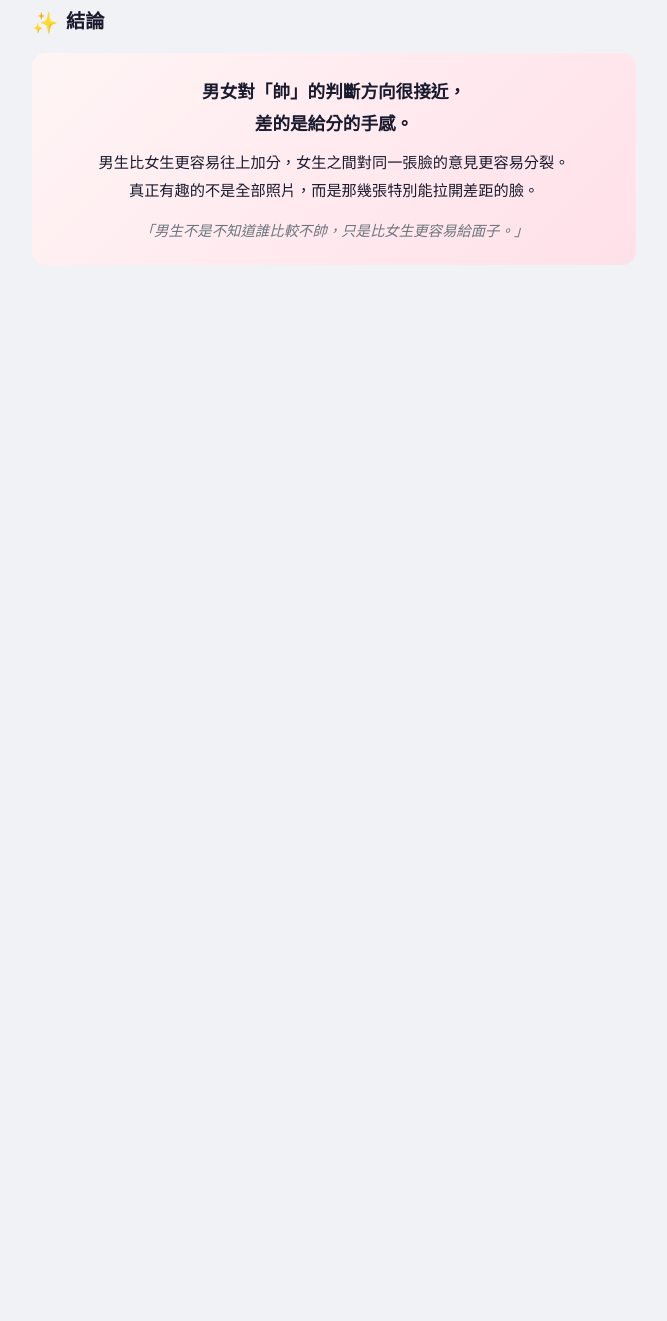
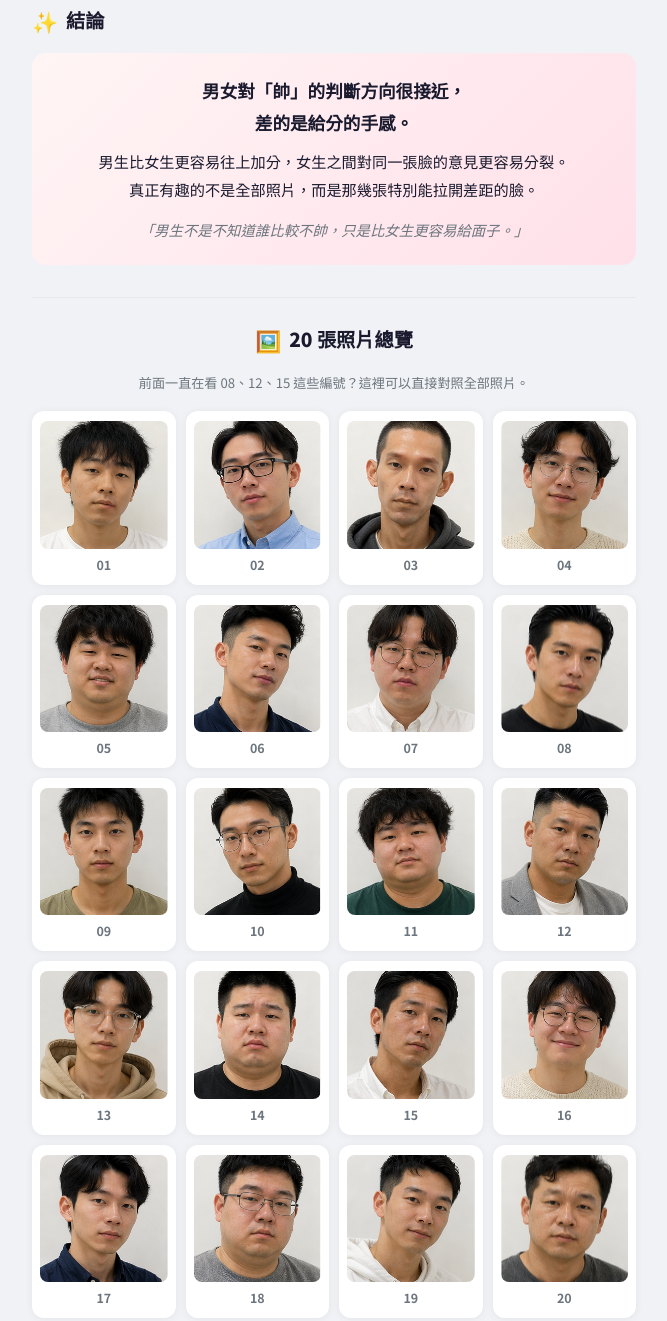
Before and after one commit to lisachiu/face-rating, a website: page public/analysis.html in a window 1280 px wide. Shown: the part 3171-4492 px from the top of the page, without its empty margins (306-973 px from the left). Before the commit the page ends 3528 px from the top, so only its background shows below. Drawn offline with Linux system fonts and the light colour scheme.

Commit message:
feat: add 20-photo gallery reference section to analysis page

```diff
--- a/public/analysis.html
+++ b/public/analysis.html
@@ -313,6 +313,42 @@
       margin-top: 4px;
     }
 
+    /* Gallery */
+    .gallery-header {
+      text-align: center;
+      margin-bottom: 16px;
+    }
+    .gallery-header .desc {
+      font-size: 0.82rem;
+      color: var(--text-sec);
+      margin-top: 6px;
+    }
+    .gallery-grid {
+      display: grid;
+      grid-template-columns: repeat(4, 1fr);
+      gap: 10px;
+    }
+    .gallery-cell {
+      background: var(--card);
+      border-radius: 12px;
+      box-shadow: 0 1px 8px rgba(0,0,0,0.06);
+      padding: 10px 8px 8px;
+      text-align: center;
+    }
+    .gallery-cell img {
+      width: 100%;
+      aspect-ratio: 1;
+      object-fit: cover;
+      border-radius: 8px;
+      display: block;
+    }
+    .gallery-cell .gid {
+      font-size: 0.78rem;
+      font-weight: 700;
+      color: var(--text-sec);
+      margin-top: 6px;
+    }
+
     /* Responsive */
     @media (max-width: 520px) {
       .page { padding: 20px 14px 48px; }
@@ -320,6 +356,8 @@
       .stat-grid { gap: 8px; }
       .stat-card .val { font-size: 1.3rem; }
       .photo-item img { width: 48px; height: 48px; }
+      .gallery-grid { grid-template-columns: repeat(3, 1fr); gap: 8px; }
+      .gallery-cell { padding: 8px 6px 6px; }
     }
   </style>
 </head>
@@ -652,6 +690,36 @@
       </div>
     </div>
 
+    <!-- 9. Photo Gallery -->
+    <div class="section" style="margin-top: 20px; padding-top: 24px; border-top: 1px solid var(--border);">
+      <div class="gallery-header">
+        <div class="section-title" style="justify-content: center;"><span class="icon">🖼️</span> 20 張照片總覽</div>
+        <p class="desc">前面一直在看 08、12、15 這些編號？這裡可以直接對照全部照片。</p>
+      </div>
+      <div class="gallery-grid">
+        <div class="gallery-cell"><img src="/photos/01.png" alt="01"><div class="gid">01</div></div>
+        <div class="gallery-cell"><img src="/photos/02.png" alt="02"><div class="gid">02</div></div>
+        <div class="gallery-cell"><img src="/photos/03.png" alt="03"><div class="gid">03</div></div>
+        <div class="gallery-cell"><img src="/photos/04.png" alt="04"><div class="gid">04</div></div>
+        <div class="gallery-cell"><img src="/photos/05.png" alt="05"><div class="gid">05</div></div>
+        <div class="gallery-cell"><img src="/photos/06.png" alt="06"><div class="gid">06</div></div>
+        <div class="gallery-cell"><img src="/photos/07.png" alt="07"><div class="gid">07</div></div>
+        <div class="gallery-cell"><img src="/photos/08.png" alt="08"><div class="gid">08</div></div>
+        <div class="gallery-cell"><img src="/photos/09.png" alt="09"><div class="gid">09</div></div>
+        <div class="gallery-cell"><img src="/photos/10.png" alt="10"><div class="gid">10</div></div>
+        <div class="gallery-cell"><img src="/photos/11.png" alt="11"><div class="gid">11</div></div>
+        <div class="gallery-cell"><img src="/photos/12.png" alt="12"><div class="gid">12</div></div>
+        <div class="gallery-cell"><img src="/photos/13.png" alt="13"><div class="gid">13</div></div>
+        <div class="gallery-cell"><img src="/photos/14.png" alt="14"><div class="gid">14</div></div>
+        <div class="gallery-cell"><img src="/photos/15.png" alt="15"><div class="gid">15</div></div>
+        <div class="gallery-cell"><img src="/photos/16.png" alt="16"><div class="gid">16</div></div>
+        <div class="gallery-cell"><img src="/photos/17.png" alt="17"><div class="gid">17</div></div>
+        <div class="gallery-cell"><img src="/photos/18.png" alt="18"><div class="gid">18</div></div>
+        <div class="gallery-cell"><img src="/photos/19.png" alt="19"><div class="gid">19</div></div>
+        <div class="gallery-cell"><img src="/photos/20.png" alt="20"><div class="gid">20</div></div>
+      </div>
+    </div>
+
   </div>
 </body>
 </html>
```
